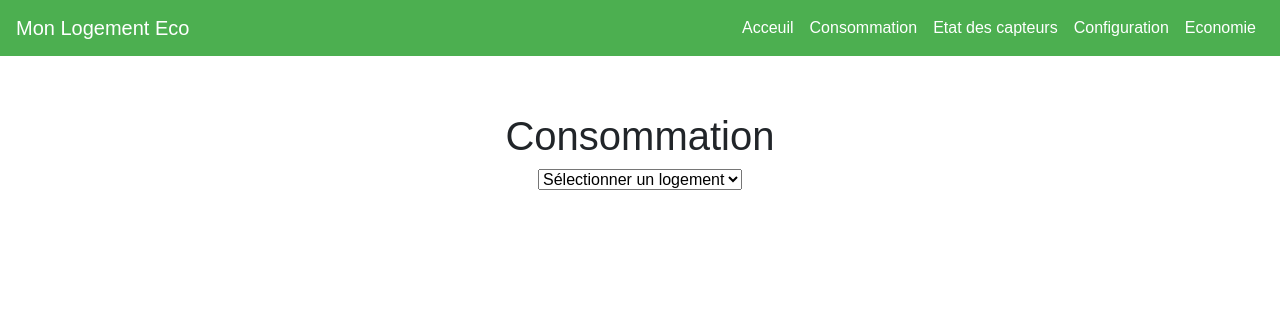
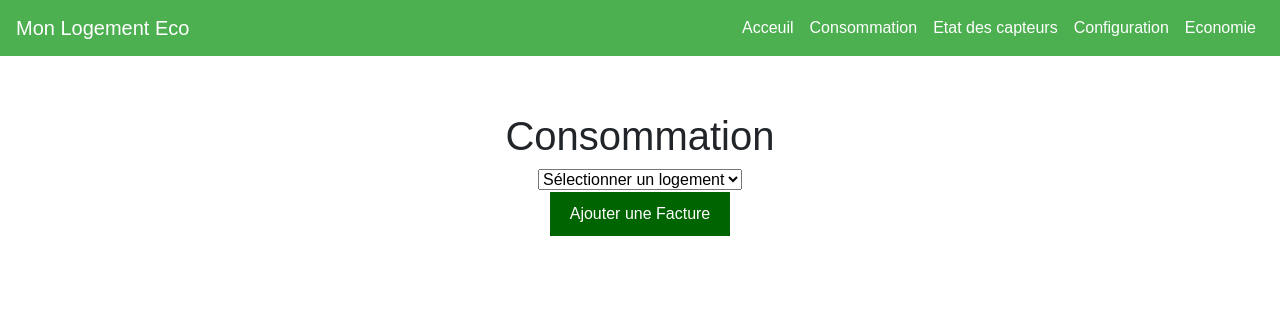
Before and after one commit to lagejo/Mon-Logement-Eco, a FastAPI app: page /consommation in a window 1280 px wide. Shown: the top 316 px of the page. Run offline with FastAPI, Linux system fonts and the light colour scheme; data comes from the database, SQL or seed files in the repository; both versions use the stored data as it was after the commit; some libraries are stand-ins or nearby versions.

Commit message:
conso ok

```diff
--- a/main.py
+++ b/main.py
@@ -133,7 +133,7 @@ async def read_config(request: Request):
     return templates.TemplateResponse("config.html", {"request": request, "capteurs": capteurs, "logements": logements, "pieces": pieces, "types_capteurs": types_capteurs})
 
 
-@app.get("/consommation", response_class=HTMLResponse)
+@app.get("/consommation")
 async def afficher_economie(
     request: Request,
     logement_id: Optional[str] = None
@@ -150,17 +150,50 @@ async def afficher_economie(
     if selected_id:
         factures = get_factures(selected_id)
 
+    # Données pour le graphique camembert
+    facture_dict = defaultdict(float)
+    # Données pour le graphique d'évolution
+    types_facture = set()
+    dates_uniques = set()
+    valeurs_par_date_type = {}
+
     if factures:
-        facture_dict = defaultdict(float)
         for facture in factures:
+            # Pour le camembert
             facture_dict[facture['type_facture']] += facture['montant']
+
+            # Pour le graphique d'évolution
+            types_facture.add(facture['type_facture'])
+
+            # Handle date
+            date_facture = facture.get('date_facture')
+            if date_facture:
+                date_str = date_facture  # Assuming date_facture is already in 'YYYY-MM-DD' format
+                dates_uniques.add(date_str)
+
+                if date_str not in valeurs_par_date_type:
+                    valeurs_par_date_type[date_str] = {}
+                valeurs_par_date_type[date_str][facture['type_facture']] = facture.get('montant', 0)
 
         labels = list(facture_dict.keys())
         data = list(facture_dict.values())
         total_factures = sum(data)
+
+        # Trier les dates et types pour l'affichage
+        dates_uniques = sorted(list(dates_uniques))
+        types_facture = sorted(list(types_facture))
     else:
         labels = []
         data = []
+        dates_uniques = []
+        types_facture = []
+
+    # Debug output
+    print("Labels:", labels)
+    print("Data:", data)
+    print("Types Facture:", types_facture)
+    print("Dates Uniques:", dates_uniques)
+    print("Valeurs par Date/Type:", valeurs_par_date_type)
 
     return templates.TemplateResponse("conso.html", {
         "request": request,
@@ -170,6 +203,9 @@ async def afficher_economie(
         "logements": logements,
         "selected_logement": selected_id,
         "has_factures": bool(factures),
+        "types_facture": types_facture,
+        "dates_uniques": dates_uniques,
+        "valeurs_par_date_type": valeurs_par_date_type,
         "zip": zip
     })
 
@@ -238,7 +274,7 @@ async def add_facture(
         raise HTTPException(status_code=500, detail=str(e))
     finally:
         conn.close()
-    return RedirectResponse(url="/economie", status_code=303)
+    return RedirectResponse(url="/consommation", status_code=303)
 
 @app.post("/supprimer_logement")
 async def supprimer_logement(logement: int = Form(...)):
--- a/static/js/factures.js
+++ b/static/js/factures.js
@@ -110,7 +110,7 @@ function loadGraph(factureTypeId) {
                 const lastTwoMontants = data.montants.slice(-2);
                 const difference = lastTwoMontants[1] - lastTwoMontants[0];
 
-                document.getElementById("barChartTitle").textContent = `Économies réalisées depuis ${lastTwoDates[0]}`;
+                document.getElementById("barChartTitle").textContent = `Économies réalisées depuis le ${lastTwoDates[0]}`;
                 document.getElementById("barChartTitle").style.display = "block";
 
                 const barCtx = document.getElementById("barChart").getContext("2d");
@@ -121,8 +121,8 @@ function loadGraph(factureTypeId) {
                         datasets: [{
                             label: "Différence",
                             data: [difference],
-                            backgroundColor: difference >= 0 ? "rgba(75, 192, 192, 1)" : "rgba(255, 99, 132, 1)",
-                            borderColor: difference >= 0 ? "rgba(75, 192, 192, 1)" : "rgba(255, 99, 132, 1)",
+                            backgroundColor: difference >= 0 ? "rgb(78, 164, 68)" : "rgba(255, 99, 132, 1)",
+                            borderColor: difference >= 0 ? "rgb(78, 164, 68)" : "rgba(255, 99, 132, 1)",
                             borderWidth: 1
                         }]
                     },
--- a/templates/config.html
+++ b/templates/config.html
@@ -134,7 +134,7 @@
         <select id="capteur" name="capteur" required>
             <option value="">Sélectionner un capteur</option>
             {% for capteur in capteurs %}
-                <option value="{{ capteur.id_capteur }}">{{ capteur.ref_commerciale }}</option>
+                <option value="{{ capteur.id_capteur }}">{{ capteur.ref_commerciale }} - {{ capteur.type_capteur_nom}}</option>
             {% endfor %}
         </select>
         <button type="submit" class="btn btn-danger">Supprimer Capteur</button>
--- a/templates/conso.html
+++ b/templates/conso.html
@@ -16,16 +16,50 @@
     </select>
 </form>
 
+<button class="menu-button" onclick="showForm('factureForm')">Ajouter une Facture</button>
+
+<div id="factureForm" style="display:none;">
+    <form action="/ajouter_facture" method="post">
+        <label for="type_facture">Type de facture:</label>
+        <input type="text" id="type_facture" name="type_facture" required><br>
+
+        <label for="montant">Montant:</label>
+        <input type="number" id="montant" name="montant" step="any" required><br>
+
+        <label for="valeur_conso">Valeur consommée:</label>
+        <input type="number" id="valeur_conso" name="valeur_conso" step="any" required><br>
+
+        <label for="date_fact">Date facture:</label>
+        <input type="date" id="date_fact" name="date_fact" required><br>
+
+        <label for="logement">Logement:</label>
+        <select id="logement" name="id_loge" required>
+            {% for logement in logements %}
+                <option value="{{ logement.id_loge }}">{{ logement.adresse }}</option>
+            {% endfor %}
+        </select><br>
+
+        <input type="submit" value="Ajouter la facture">
+    </form>
+</div>
+
 {% if selected_logement %}
     {% if has_factures %}
         <h2>Montant total: {{ total_factures }} €</h2>
         <div id="piechart" style="width: 100%; height: 500px;"></div>
+        <div id="evolutionChart" style="width: 100%; height: 500px;"></div>
+
         <script type="text/javascript" src="https://www.gstatic.com/charts/loader.js"></script>
         <script type="text/javascript">
             google.charts.load('current', {'packages':['corechart']});
-            google.charts.setOnLoadCallback(drawChart);
+            google.charts.setOnLoadCallback(drawCharts);
 
-            function drawChart() {
+            function drawCharts() {
+                drawPieChart();
+                drawEvolutionChart();
+            }
+
+            function drawPieChart() {
                 var data = google.visualization.arrayToDataTable([
                     ['Type', 'Montant'],
                     {% for label, value in zip(labels, data) %}
@@ -41,16 +75,72 @@
                 formatter.format(data, 1);
 
                 var options = {
-                    title: 'Graphe des factures',
+                    title: 'Répartition des factures',
                     width: '100%',
                     height: 500,
+                    pieHole: 0.4,
                     tooltip: {
                         showColorCode: true,
                         text: 'value'
+                    },
+                    legend: { position: 'right' }
+                };
+
+                var chart = new google.visualization.PieChart(document.getElementById('piechart'));
+                chart.draw(data, options);
+            }
+
+            function drawEvolutionChart() {
+                var data = new google.visualization.DataTable();
+                data.addColumn('date', 'Date');
+                {% for type in types_facture %}
+                data.addColumn('number', '{{ type }}');
+                {% endfor %}
+
+                // Debug dates
+                console.log("Dates from server:", {{ dates_uniques|tojson }});
+
+                var rows = [];
+                {% for date in dates_uniques %}
+                    // Split date string into components
+                    var dateParts = '{{ date }}'.split('-');
+                    var year = parseInt(dateParts[0]);
+                    var month = parseInt(dateParts[1]) - 1; // JavaScript months are 0-based
+                    var day = parseInt(dateParts[2]);
+
+                    // Create date object with correct values
+                    var dateObj = new Date(year, month, day);
+                    console.log("Processing date:", dateObj);
+
+                    rows.push([
+                        dateObj,
+                        {% for type in types_facture %}
+                            {{ valeurs_par_date_type[date].get(type, 0)|default(0) }},
+                        {% endfor %}
+                    ]);
+                {% endfor %}
+
+                data.addRows(rows);
+
+                var options = {
+                    title: 'Evolution des consommations',
+                    width: '100%',
+                    height: 500,
+                    curveType: 'function',
+                    legend: { position: 'right' },
+                    hAxis: {
+                        title: 'Date',
+                        format: 'dd/MM/yyyy',
+                        gridlines: { count: 10 },
+                        slantedText: true
+                    },
+                    vAxis: {
+                        title: 'Consommation',
+                        gridlines: { count: 10 }
                     }
                 };
 
-                var chart = new google.visualization.PieChart(document.getElementById('piechart'));
+                var chart = new google.visualization.LineChart(document.getElementById('evolutionChart'));
                 chart.draw(data, options);
             }
         </script>
@@ -58,4 +148,17 @@
         <p>Aucune facture trouvée pour ce logement.</p>
     {% endif %}
 {% endif %}
+
+<style>
+    .menu-button {
+        background-color: #006400; /* Dark green */
+        color: white;
+        border: none;
+        padding: 10px 20px;
+        font-size: 16px;
+        cursor: pointer;
+        transition: box-shadow 0.3s ease;
+    }
+</style>
+
 {% endblock %}
--- a/utils.py
+++ b/utils.py
@@ -22,14 +22,15 @@ def get_factures(logement_id=None):
     c = conn.cursor()
 
     if logement_id:
-        c.execute("SELECT type_facture, montant FROM Facture WHERE id_loge = ?", (logement_id,))
+        c.execute("SELECT type_facture, date_fact, montant FROM Facture WHERE id_loge = ?", (logement_id,))
     else:
-        c.execute("SELECT type_facture, montant FROM Facture")
+        c.execute("SELECT type_facture, date_fact, montant FROM Facture")
 
     rows = c.fetchall()
     conn.close()
 
-    return [{"type_facture": row[0], "montant": row[1]} for row in rows]
+    return [{"type_facture": row[0], "date_facture": row[1], "montant": row[2]} for row in rows]
+
 
 def get_capteur_data(id_capteur: int):
     conn = sqlite3.connect('logement.db')
```
Also changed, not shown: templates/eco.html (+0 -38 lines), image.png (added), logement.db.
